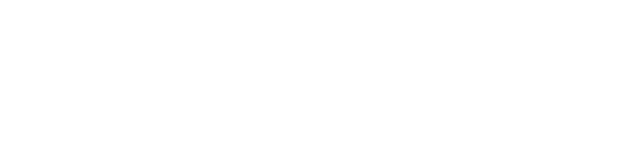
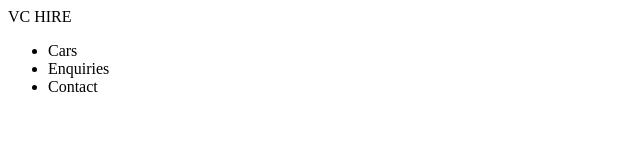
Before and after one commit to cjgaus/vintage-cars, a plain HTML site: page index.html in a window 1280 px wide. Shown: the whole page, without its empty margins (0-640 px from the left). Drawn offline with Linux system fonts and the light colour scheme.

Commit message:
created html for nav

```diff
--- a/index.html
+++ b/index.html
@@ -9,7 +9,15 @@
 </head>
 <body>
     <header>
-
     </header>
+    <nav>
+        <label class="logo">VC HIRE</label>
+        <ul>
+            <li>Cars</li>
+            <li>Enquiries</li>
+            <li>Contact</li>
+        </ul>
+    </nav>
+    <footer></footer>
 </body>
 </html>
```
Also changed, not shown: images/logo.png (added).
